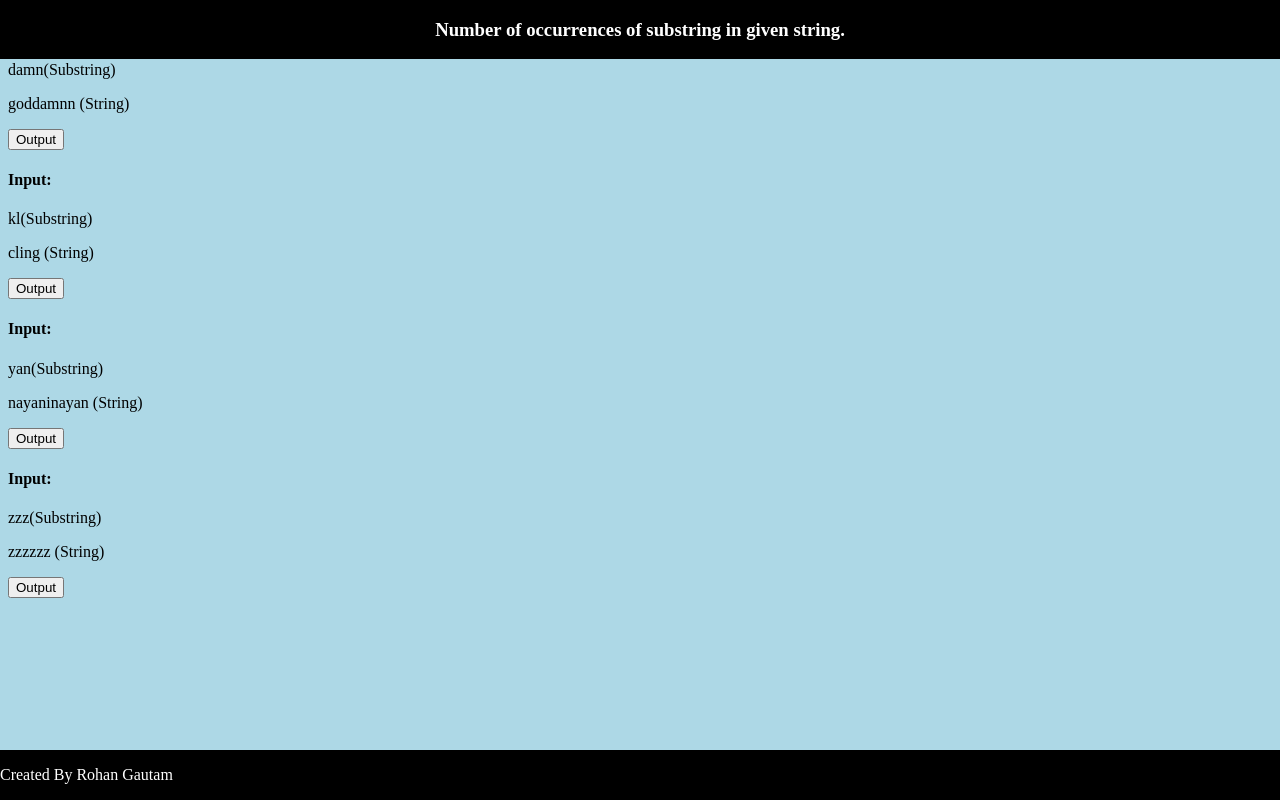
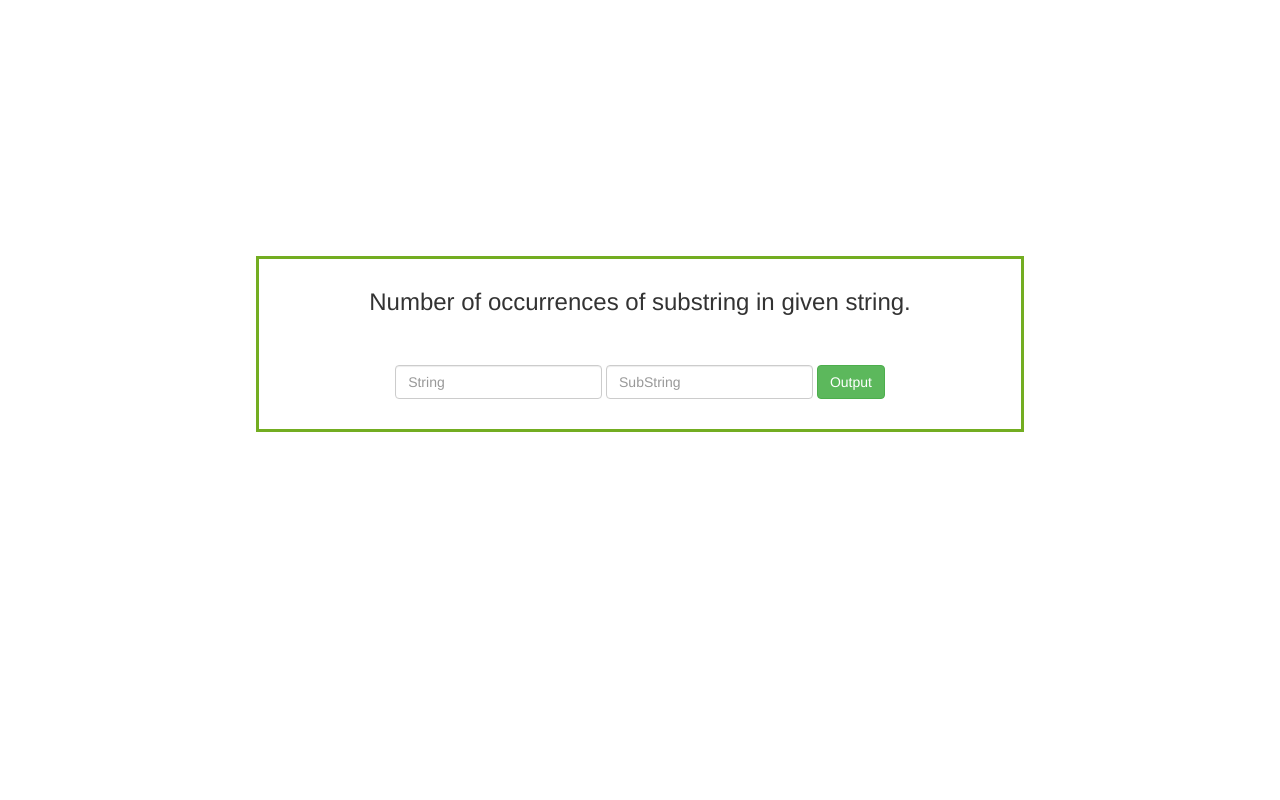
Before and after one commit to rohangautam09/Assignment1, a plain HTML site: page index.html in a window 1280 px wide. Drawn offline with nearby package versions, Linux system fonts and the light colour scheme.

Commit message:
Update index.html

```diff
--- a/index.html
+++ b/index.html
@@ -1,94 +1,46 @@
 <!DOCTYPE html>
 <html>
+<head>
+<link rel="stylesheet" href="https://maxcdn.bootstrapcdn.com/bootstrap/3.3.7/css/bootstrap.min.css">
 <style>
-body {
-    background-color: lightblue;
+.center {
+    margin: auto;
+    width: 60%;
+    border: 3px solid #73AD21;
+    padding: 10px;
+    margin-top: 20%;
 }
-h3 {
+h3{
     text-align: center;
 }
-.footer {
-   position: fixed;
-   left: 0;
-   bottom: 0;
-   width: 100%;
-   background-color: Black;
-   color: white;
-}
-.header {
-   position: fixed;
-   left: 0;
-   top: 0;
-   width: 100%;
-   background-color: Black;
-   color: white;
+.form-inline{
+    margin-left: 17%;
 }
 </style>
+</head>
+
 <body>
-<div class="header">
+
+<div class="center">
 <h3> Number of occurrences of substring in given string.</h3>
+<br><br>
+<form class="form-inline">
+  <div class="form-group">
+    <input type="text" class="form-control" id="myText1" placeholder="String">
+  </div>
+ <div class="form-group">
+    <input type="text" class="form-control" id="myText2" placeholder="SubString">
+  </div>
+  <button onclick="myFunction4()" type="button" class="btn btn-success">Output</button>
+  <br><br>
+</form>
 </div>
 
-
-<h4>Input:</h4>
-<p>damn(Substring)</p>
-<p>goddamnn (String)</p>
-<button onclick="myFunction1()">Output</button>
-<alert id="demo1"></alert>
-
-
-
-<h4>Input:</h4>
-<p>kl(Substring)</p>
-<p>cling (String)</p>
-<button onclick="myFunction2()">Output</button>
-<alert id="demo2"></alert>
-
-
-
-<h4>Input:</h4>
-<p>yan(Substring)</p>
-<p>nayaninayan (String)</p>
-<button onclick="myFunction3()">Output</button>
-<alert id="demo3"></alert>
-
-
-
-<h4>Input:</h4>
-<p>zzz(Substring)</p>
-<p>zzzzzz (String)</p>
-<button onclick="myFunction4()">Output</button>
-<alert id="demo4"></alert>
-
-
-
 <script>
-function myFunction1() {
-    var str = "goddamnn";
-    var res = (str.match(/damn/g)|| [] ).length;
-    alert(document.getElementById("demo1").innerHTML = res);
-}
-
-function myFunction2() {
-    var str = "cling";
-    var res = (str.match(/kl/g)|| [] ).length;
-    alert(document.getElementById("demo2").innerHTML = res);
-}
-
-function myFunction3() {
-    var str = " nayaninayan";
-    var res = (str.match(/yan/g)|| [] ).length;
-    alert(document.getElementById("demo3").innerHTML = res);
-}
-
-function myFunction4() {
-    var str = " zzzzzz";
-    var res = (str.match(/zzz/g)|| [] ).length;
-    alert(document.getElementById("demo4").innerHTML = res);
-};
+function myFunction4(){
+    var x=document.getElementById("myText1").value;
+    var y=document.getElementById("myText2").value;
+    alert( (x.split(y).length)-1);}
 </script>
-<div class="footer">
-  <p>Created By Rohan Gautam</p>
-</div>
 </body>
 </html>
```
